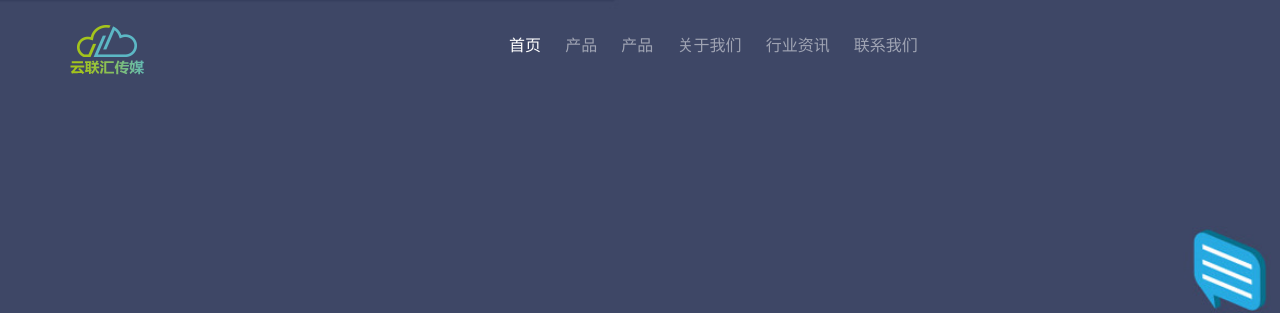
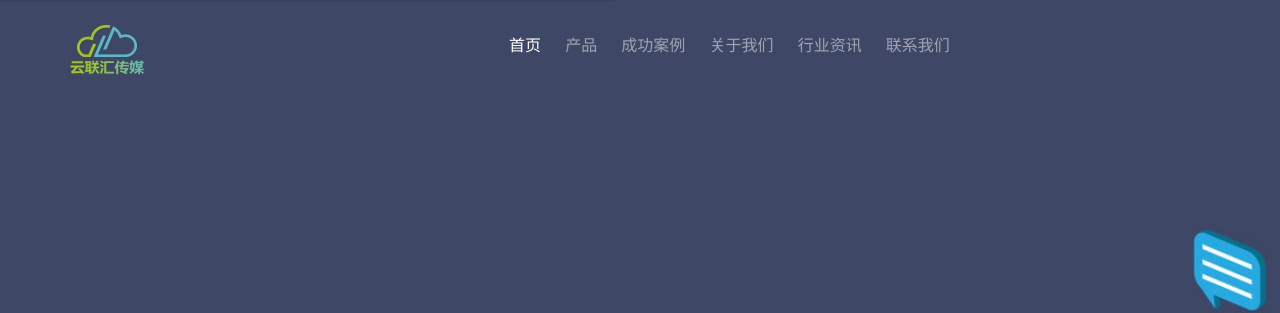
Before and after one commit to dPllx/YLH, a plain HTML site: page index.html in a window 1280 px wide. Shown: the top 313 px of the page. Drawn offline with nearby package versions, Linux system fonts and the light colour scheme; files whose address does not match are found by name.

Commit message:
Update index.html

```diff
--- a/index.html
+++ b/index.html
@@ -68,7 +68,7 @@
 							</ul>-->
 						</li>
 
-						<li><a href="#">产品</a></li>
+						<li><a href="#">成功案例</a></li>
 						<li><a href="#">关于我们</a></li>
 						<li><a href="#">行业资讯</a></li>
 						<li><a href="#">联系我们</a></li>
```
